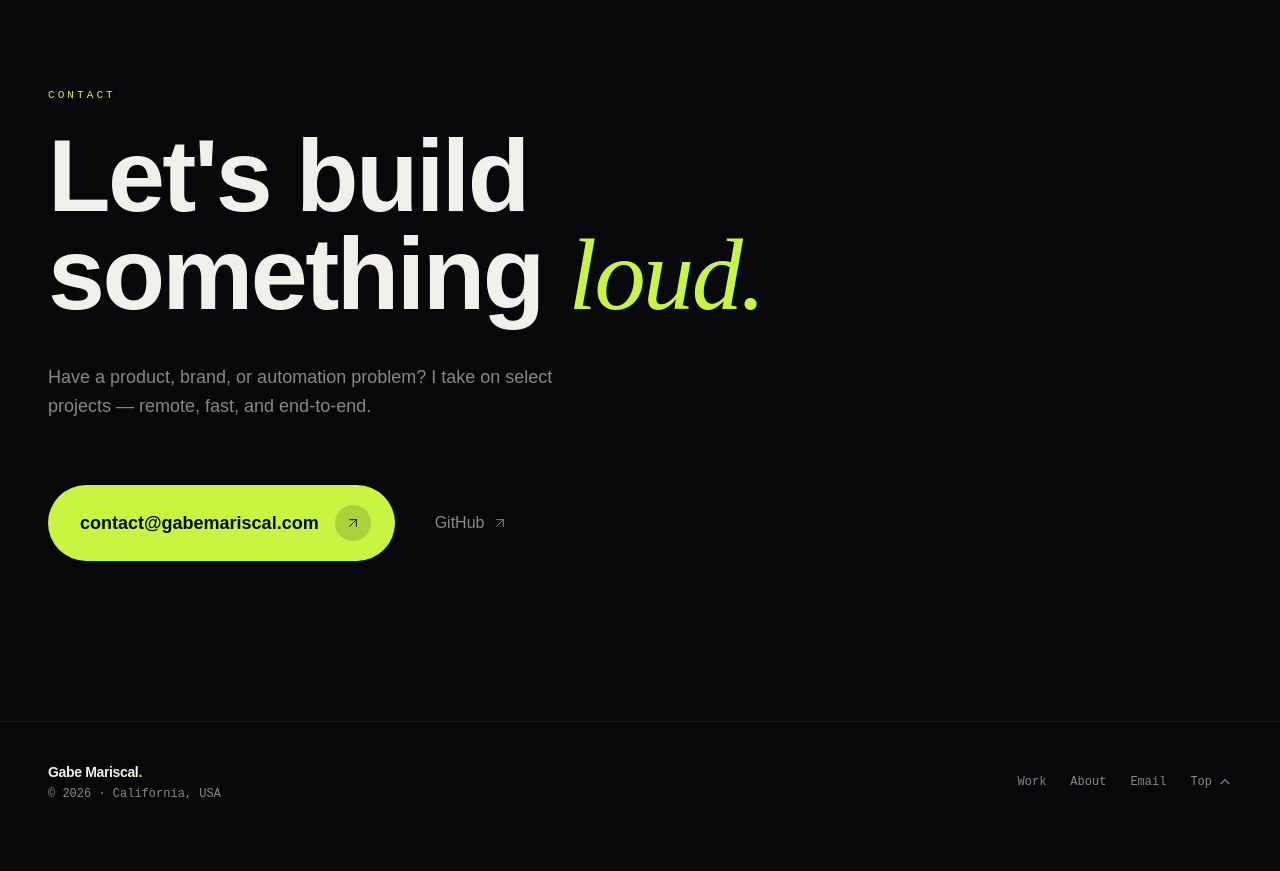
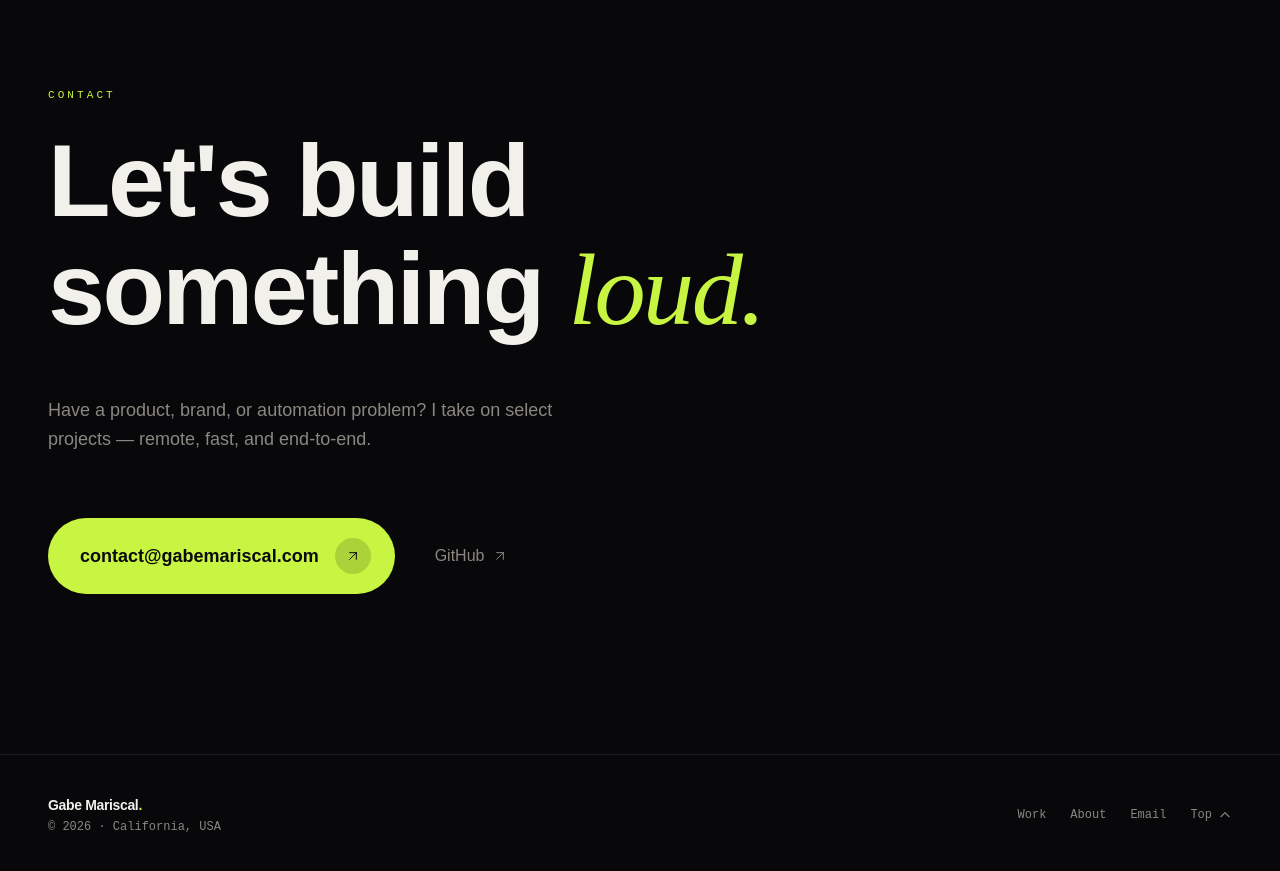
Before and after one commit to betrnames/gabemariscal.com, a React (Vite) app: page / in a window 1280 px wide. Shown: the part 5500-6371 px from the top of the page. Before the commit the page ends 6342 px from the top, so only its background shows below. Built offline with nearby package versions, Linux system fonts and the light colour scheme.

Commit message:
fix contact heading g descender clip on desktop

```diff
--- a/src/App.tsx
+++ b/src/App.tsx
@@ -895,7 +895,7 @@ function Contact() {
         </Reveal>
 
         <Reveal delay={1}>
-          <h2 className="font-display font-bold text-[clamp(2.5rem,8vw,6.5rem)] tracking-tight leading-[0.95] mb-8 sm:mb-10">
+          <h2 className="font-display font-bold text-[clamp(2.5rem,8vw,6.5rem)] tracking-tight leading-[1.08] sm:leading-[1.05] pb-[0.12em] mb-8 sm:mb-10">
             Let&apos;s build
             <br />
             something{' '}
```
